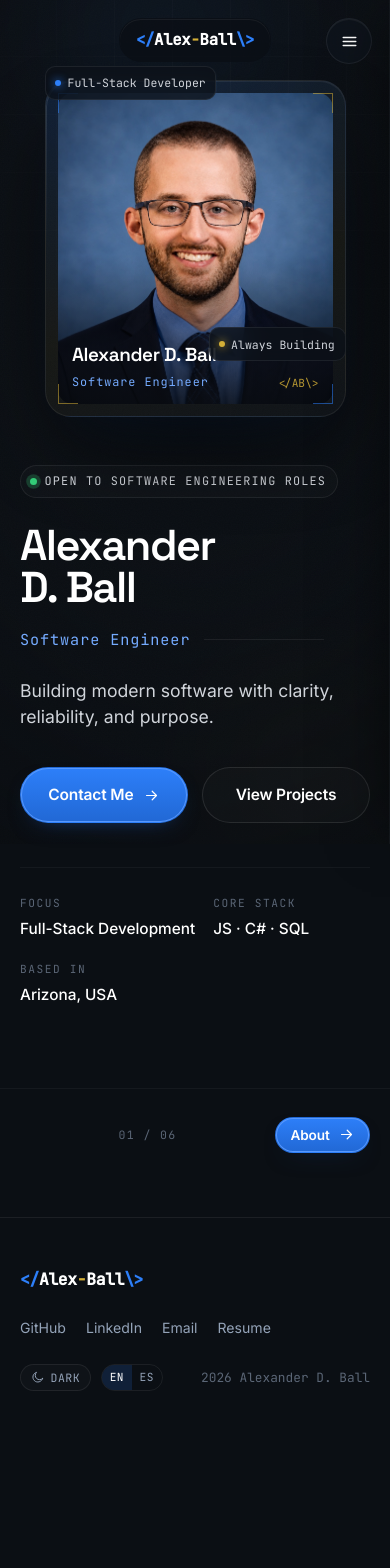
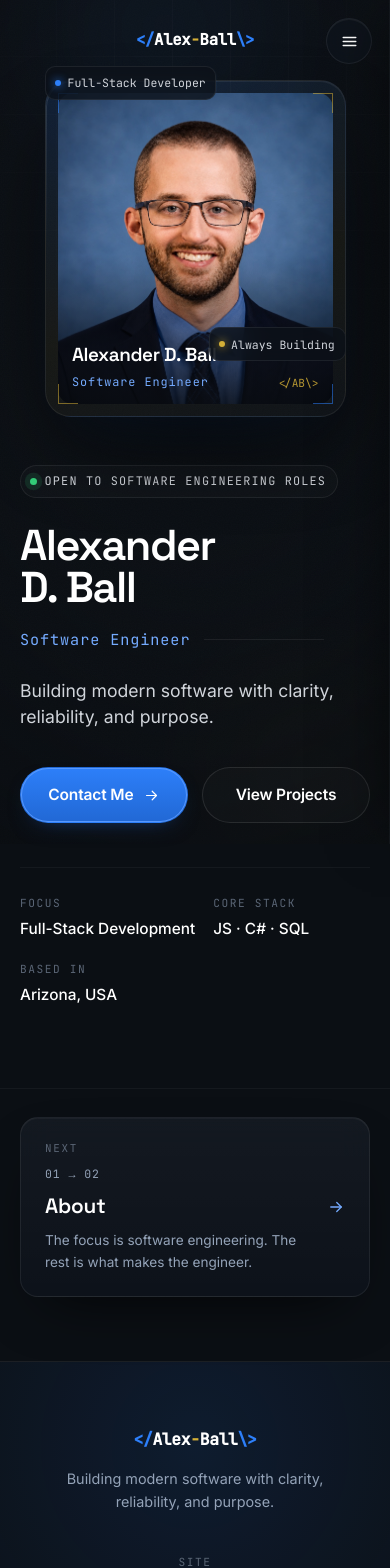
Before and after one commit to AlexBall03/Portfolio, a React (Vite) app: page / in a window 390 px wide. Shown: the top 1568 px of the page. Before the commit the page ends 1431 px from the top, so only its background shows below. Built offline with nearby package versions, Linux system fonts and the light colour scheme.

Commit message:
Fix UI design issues and added React Router

```diff
--- a/package.json
+++ b/package.json
@@ -12,7 +12,8 @@
     "@vercel/analytics": "^2.0.1",
     "@vercel/speed-insights": "^2.0.0",
     "react": "^18.3.1",
-    "react-dom": "^18.3.1"
+    "react-dom": "^18.3.1",
+    "react-router-dom": "^7.18.2"
   },
   "devDependencies": {
     "@vitejs/plugin-react": "^4.3.1",
--- a/src/App.jsx
+++ b/src/App.jsx
@@ -1,7 +1,9 @@
 import { useMemo, useEffect } from 'react';
+import { BrowserRouter, Routes, Route, Navigate } from 'react-router-dom';
 import { Analytics } from '@vercel/analytics/react';
 import { SpeedInsights } from '@vercel/speed-insights/react';
 import { AppProvider, useApp } from './context/AppContext';
+import { SCREEN_IDS, idToPath } from './data/screens';
 import Background from './components/Background';
 import Nav from './components/Nav';
 import Footer from './components/Footer';
@@ -19,20 +21,17 @@ import Contact from './components/sections/Contact';
 function AboutScreen()    { return <><Snapshot /><About /><Stack /></>; }
 function ProjectsScreen() { return <><Projects /><GitHub /></>; }
 
+const COMPONENTS = {
+  home: Hero, about: AboutScreen, projects: ProjectsScreen,
+  experience: Experience, resume: Resume, contact: Contact,
+};
+
 function AppInner() {
-  const { strings, screen } = useApp();
+  const { strings } = useApp();
 
-  const SCREENS = useMemo(() => [
-    { id: 'home',       label: strings.nav.home,       Comp: Hero           },
-    { id: 'about',      label: strings.nav.about,      Comp: AboutScreen    },
-    { id: 'projects',   label: strings.nav.projects,   Comp: ProjectsScreen },
-    { id: 'experience', label: strings.nav.experience, Comp: Experience     },
-    { id: 'resume',     label: strings.nav.resume,     Comp: Resume         },
-    { id: 'contact',    label: strings.nav.contact,    Comp: Contact        },
-  ], [strings]);
-
-  const index = SCREENS.findIndex((s) => s.id === screen);
-  const { Comp: Current } = SCREENS[index];
+  const SCREENS = useMemo(() => SCREEN_IDS.map((id) => ({
+    id, label: strings.nav[id], path: idToPath(id), Comp: COMPONENTS[id],
+  })), [strings]);
 
   useEffect(() => {
     let id1, id2;
@@ -49,22 +48,33 @@ function AppInner() {
       <Background />
       <Nav screens={SCREENS} />
       <main>
-        <div key={screen} className="screen" data-screen-label={SCREENS[index].label}>
-          <Current />
-          <Pager index={index} screens={SCREENS} />
+        <Routes>
+          {SCREENS.map((s, i) => (
+            <Route key={s.id} path={s.path} element={
+              <div className="screen" data-screen-label={s.label}>
+                <div className="screen-body">
+                  <s.Comp />
                 </div>
+                <Pager index={i} screens={SCREENS} />
+              </div>
+            } />
+          ))}
+          <Route path="*" element={<Navigate to="/" replace />} />
+        </Routes>
       </main>
-      <Footer />
+      <Footer screens={SCREENS} />
     </>
   );
 }
 
 export default function App() {
   return (
+    <BrowserRouter>
       <AppProvider>
         <AppInner />
         <Analytics />
         <SpeedInsights />
       </AppProvider>
+    </BrowserRouter>
   );
 }
--- a/src/components/Footer.jsx
+++ b/src/components/Footer.jsx
@@ -1,33 +1,52 @@
+import { Link } from 'react-router-dom';
 import { useApp } from '../context/AppContext';
 import Icon from '../ui/Icon';
 
-export default function Footer() {
-  const { data, strings, locale, setLocale, theme, setTheme, LOCALES } = useApp();
+export default function Footer({ screens }) {
+  const { data, strings, locale, setLocale, theme, setTheme, LOCALES, screen } = useApp();
   const D = data.identity;
   const T = strings.footer;
 
   const links = [
-    { label: T.github,   href: D.github },
-    { label: T.linkedin, href: D.linkedin },
-    { label: T.email,    href: `mailto:${D.email}` },
-    { label: T.resume,   href: D.resume },
+    { key: 'github',   label: T.github,   href: D.github,            icon: 'github' },
+    { key: 'linkedin', label: T.linkedin, href: D.linkedin,           icon: 'linkedin' },
+    { key: 'email',    label: T.email,    href: `mailto:${D.email}`, icon: 'mail' },
+    { key: 'resume',   label: T.resume,   href: D.resume,            icon: 'download' },
   ];
 
   return (
     <footer className="footer">
       <div className="wrap footer-inner">
+        <div className="f-col f-col-brand">
           <div className="f-logo">
             <span className="bk">&lt;/</span>Alex<span className="dash">-</span>Ball<span className="bk">\&gt;</span>
           </div>
+          <p className="f-statement">{D.statement}</p>
+        </div>
+
+        <nav className="f-col f-col-nav" aria-label={T.siteLabel}>
+          <span className="f-col-title mono">{T.siteLabel}</span>
+          {screens.map((s) => (
+            <Link key={s.id} to={s.path} className={screen === s.id ? 'active' : ''}>
+              {s.label}
+            </Link>
+          ))}
+        </nav>
+
+        <div className="f-col f-col-connect">
+          <span className="f-col-title mono">{T.connectLabel}</span>
           <div className="f-links">
             {links.map((l) => (
-            <a key={l.label} href={l.href}
+              <a key={l.key} href={l.href}
                  target={l.href.startsWith('http') ? '_blank' : undefined}
                  rel="noreferrer">
-              {l.label}
+                <Icon name={l.icon} /> <span>{l.label}</span>
               </a>
             ))}
           </div>
+        </div>
+
+        <div className="f-col f-col-prefs">
           <div className="f-prefs">
             <button className="pref-toggle" aria-label={strings.toggles.theme}
                     onClick={() => setTheme(theme === 'dark' ? 'light' : 'dark')}>
@@ -42,7 +61,12 @@ export default function Footer() {
               ))}
             </div>
           </div>
+        </div>
+      </div>
+
+      <div className="wrap footer-bottom">
         <div className="f-copy">{new Date().getFullYear()} Alexander D. Ball</div>
+        <div className="f-stack mono">React · Vite · Vercel</div>
       </div>
     </footer>
   );
--- a/src/components/Hero.jsx
+++ b/src/components/Hero.jsx
@@ -1,13 +1,12 @@
+import { Link } from 'react-router-dom';
 import { useApp } from '../context/AppContext';
 import Reveal from '../ui/Reveal';
 import Icon from '../ui/Icon';
 
 export default function Hero() {
-  const { data, strings, goToScreen } = useApp();
+  const { data, strings } = useApp();
   const D = data.identity;
   const T = strings.hero;
-
-  const goTo = (id) => (e) => { e.preventDefault(); goToScreen(id); };
 
   return (
     <section id="home" className="hero band">
@@ -41,9 +40,9 @@ export default function Hero() {
                 <a href={`mailto:${D.email}`} className="btn btn-primary">
                   {T.cta_contact} <Icon name="arrowRight" />
                 </a>
-                <a href="#projects" className="btn btn-ghost" onClick={goTo('projects')}>
+                <Link to="/projects" className="btn btn-ghost">
                   {T.cta_projects}
-                </a>
+                </Link>
               </div>
             </Reveal>
 
--- a/src/components/Nav.jsx
+++ b/src/components/Nav.jsx
@@ -1,4 +1,5 @@
 import { useState, useEffect } from 'react';
+import { Link } from 'react-router-dom';
 import { useApp } from '../context/AppContext';
 import Icon from '../ui/Icon';
 
@@ -8,32 +9,45 @@ const MOBILE_ICONS = {
 };
 
 export default function Nav({ screens }) {
-  const { screen, goToScreen } = useApp();
+  const { screen } = useApp();
   const [menuOpen, setMenuOpen] = useState(false);
+  const [scrolled, setScrolled] = useState(false);
 
   useEffect(() => {
     document.body.style.overflow = menuOpen ? 'hidden' : '';
   }, [menuOpen]);
 
-  const go = (e, id) => {
-    e.preventDefault();
-    setMenuOpen(false);
-    goToScreen(id);
-  };
+  useEffect(() => {
+    let raf = 0;
+    const THRESHOLD = 24;
+    const update = () => {
+      raf = 0;
+      setScrolled(window.scrollY > THRESHOLD);
+    };
+    const onScroll = () => { if (!raf) raf = requestAnimationFrame(update); };
+    window.addEventListener('scroll', onScroll, { passive: true });
+    update();
+    return () => {
+      window.removeEventListener('scroll', onScroll);
+      if (raf) cancelAnimationFrame(raf);
+    };
+  }, []);
+
+  const closeMenu = () => setMenuOpen(false);
 
   return (
     <>
-      <nav className="nav scrolled">
+      <nav className={`nav ${scrolled ? 'scrolled' : ''}`}>
         <div className="nav-inner">
-          <a href="#home" className="nav-logo" onClick={(e) => go(e, 'home')}>
+          <Link to="/" className="nav-logo" onClick={closeMenu}>
             <span className="bk">&lt;/</span>Alex<span className="dash">-</span>Ball<span className="bk">\&gt;</span>
-          </a>
+          </Link>
           <div className="nav-links">
             {screens.map((n) => (
-              <a key={n.id} href={`#${n.id}`} className={screen === n.id ? 'active' : ''}
-                 onClick={(e) => go(e, n.id)}>
+              <Link key={n.id} to={n.path} className={screen === n.id ? 'active' : ''}
+                 onClick={closeMenu}>
                 {n.label}
-              </a>
+              </Link>
             ))}
           </div>
         </div>
@@ -45,25 +59,25 @@ export default function Nav({ screens }) {
         </button>
       )}
 
-      <div className={`mobile-scrim ${menuOpen ? 'open' : ''}`} onClick={() => setMenuOpen(false)} />
+      <div className={`mobile-scrim ${menuOpen ? 'open' : ''}`} onClick={closeMenu} />
       <div className={`mobile-drawer ${menuOpen ? 'open' : ''}`}>
         <div className="mobile-drawer-head">
           <span className="nav-logo" style={{ padding: 0, margin: 0, border: 0 }}>
             <span className="bk">&lt;/</span>Alex<span className="dash">-</span>Ball<span className="bk">\&gt;</span>
           </span>
-          <button className="drawer-close" aria-label="Close" onClick={() => setMenuOpen(false)}>
+          <button className="drawer-close" aria-label="Close" onClick={closeMenu}>
             <Icon name="x" />
           </button>
         </div>
         <div className="mobile-drawer-links">
           {screens.map((n, i) => (
-            <a key={n.id} href={`#${n.id}`}
+            <Link key={n.id} to={n.path}
                className={`d-link ${screen === n.id ? 'active' : ''}`}
-               onClick={(e) => go(e, n.id)}>
+               onClick={closeMenu}>
               <span className="d-ic"><Icon name={MOBILE_ICONS[n.id]} /></span>
               <span className="d-label">{n.label}</span>
               <span className="d-n">{String(i + 1).padStart(2, '0')}</span>
-            </a>
+            </Link>
           ))}
         </div>
       </div>
--- a/src/components/Pager.jsx
+++ b/src/components/Pager.jsx
@@ -1,26 +1,40 @@
+import { Link } from 'react-router-dom';
 import { useApp } from '../context/AppContext';
 import Icon from '../ui/Icon';
 
+function PagerPanel({ dir, current, target, strings }) {
+  const isPrev = dir === 'prev';
+  const desc = strings.pager?.descriptions?.[target.id];
+
+  return (
+    <Link
+      to={target.path}
+      className={`pager-panel pager-panel--${dir}`}
+    >
+      <div className="pager-panel-body">
+        <span className="pager-tag mono">{isPrev ? 'PREV' : 'NEXT'}</span>
+        <span className="pager-idx mono">
+          {String(current + 1).padStart(2, '0')} → {String(target.index + 1).padStart(2, '0')}
+        </span>
+        <span className="pager-title">{target.label}</span>
+        {desc && <span className="pager-desc">{desc}</span>}
+      </div>
+      <Icon name="arrowRight" className="pager-arrow" />
+    </Link>
+  );
+}
+
 export default function Pager({ index, screens }) {
-  const { goToScreen } = useApp();
-  const prev = screens[index - 1];
-  const next = screens[index + 1];
+  const { strings } = useApp();
+  const prev = screens[index - 1] ? { ...screens[index - 1], index: index - 1 } : null;
+  const next = screens[index + 1] ? { ...screens[index + 1], index: index + 1 } : null;
+  const single = !prev || !next;
+
   return (
     <div className="band pager-band">
-      <div className="wrap pager-row">
-        {prev ? (
-          <button className="btn btn-ghost btn-sm" onClick={() => goToScreen(prev.id)}>
-            <Icon name="arrowRight" style={{ transform: 'rotate(180deg)' }} /> {prev.label}
-          </button>
-        ) : <span />}
-        <span className="pager-count mono">
-          {String(index + 1).padStart(2, '0')} / {String(screens.length).padStart(2, '0')}
-        </span>
-        {next ? (
-          <button className="btn btn-primary btn-sm" onClick={() => goToScreen(next.id)}>
-            {next.label} <Icon name="arrowRight" />
-          </button>
-        ) : <span />}
+      <div className={`wrap pager-grid ${single ? 'pager-single' : ''}`}>
+        {prev && <PagerPanel dir="prev" current={index} target={prev} strings={strings} />}
+        {next && <PagerPanel dir="next" current={index} target={next} strings={strings} />}
       </div>
     </div>
   );
--- a/src/context/AppContext.jsx
+++ b/src/context/AppContext.jsx
@@ -1,16 +1,26 @@
-import { createContext, useContext, useState, useEffect, useCallback } from 'react';
+import { createContext, useContext, useState, useEffect } from 'react';
+import { useLocation } from 'react-router-dom';
 import { DATA_ALL } from '../data/siteData';
 import { STR, LOCALES } from '../data/siteStrings';
+import { SCREEN_IDS } from '../data/screens';
 
 const AppContext = createContext(null);
 
 const ACCENT = '#2D7FF9';
 const GLOW   = 0.5;
 
+function pathToId(pathname) {
+  const id = pathname.replace(/^\/+|\/+$/g, '');
+  return id && SCREEN_IDS.includes(id) ? id : 'home';
+}
+
 export function AppProvider({ children }) {
   const [locale, setLocale] = useState(() => localStorage.getItem('site-locale') || 'en');
   const [theme,  setTheme]  = useState(() => localStorage.getItem('site-theme')  || 'dark');
-  const [screen, setScreen] = useState('home');
+  const location = useLocation();
+  const screen = pathToId(location.pathname);
+  const data = DATA_ALL[locale];
+  const strings = STR[locale];
 
   useEffect(() => {
     document.documentElement.lang = locale;
@@ -27,18 +37,22 @@ export function AppProvider({ children }) {
     document.documentElement.style.setProperty('--glow',   String(GLOW));
   }, []);
 
-  const goToScreen = useCallback((id) => {
-    setScreen(id);
+  useEffect(() => {
     window.scrollTo(0, 0);
-  }, []);
+  }, [location.pathname]);
+
+  useEffect(() => {
+    document.title = screen === 'home'
+      ? `${data.identity.name} — ${data.identity.title}`
+      : `${strings.nav[screen]} — ${data.identity.name}`;
+  }, [screen, data, strings]);
 
   return (
     <AppContext.Provider value={{
       locale, setLocale,
       theme,  setTheme,
-      screen, goToScreen,
-      data:    DATA_ALL[locale],
-      strings: STR[locale],
+      screen,
+      data, strings,
       LOCALES,
     }}>
       {children}
--- /dev/null
+++ b/src/data/screens.js
@@ -0,0 +1,2 @@
+export const SCREEN_IDS = ['home', 'about', 'projects', 'experience', 'resume', 'contact'];
+export const idToPath = (id) => (id === 'home' ? '/' : `/${id}`);
--- a/src/data/siteStrings.js
+++ b/src/data/siteStrings.js
@@ -43,8 +43,18 @@ export const STR = {
       sent_body: "— just hit send and it'll land in my inbox. I'll get back to you quickly.", send_another: 'Send another',
       opens_client: 'Opens your email client · or write me directly at',
     },
-    footer:  { github: 'GitHub', linkedin: 'LinkedIn', email: 'Email', resume: 'Resume' },
+    footer:  { github: 'GitHub', linkedin: 'LinkedIn', email: 'Email', resume: 'Resume', siteLabel: 'Site', connectLabel: 'Connect' },
     toggles: { theme: 'Theme', light: 'Light', dark: 'Dark', lang: 'Language' },
+    pager: {
+      descriptions: {
+        home: 'Building modern software with clarity, reliability, and purpose.',
+        about: 'The focus is software engineering. The rest is what makes the engineer.',
+        projects: 'Selected work that shows how I think, build, and ship.',
+        experience: 'Two parallel paths — professional experience and academic foundation.',
+        resume: 'Read it here or take it with you.',
+        contact: "I'm actively looking for software engineering roles where I can contribute, learn, and grow.",
+      },
+    },
   },
 
   es: {
@@ -88,7 +98,17 @@ export const STR = {
       sent_body: '— solo presiona enviar y llegará a mi bandeja. Te responderé pronto.', send_another: 'Enviar otro',
       opens_client: 'Abre tu cliente de correo · o escríbeme directamente a',
     },
-    footer:  { github: 'GitHub', linkedin: 'LinkedIn', email: 'Correo', resume: 'Currículum' },
+    footer:  { github: 'GitHub', linkedin: 'LinkedIn', email: 'Correo', resume: 'Currículum', siteLabel: 'Sitio', connectLabel: 'Conecta' },
     toggles: { theme: 'Tema', light: 'Claro', dark: 'Oscuro', lang: 'Idioma' },
+    pager: {
+      descriptions: {
+        home: 'Construyendo software moderno con claridad, confiabilidad y propósito.',
+        about: 'El enfoque es la ingeniería de software. El resto es lo que forma al ingeniero.',
+        projects: 'Trabajo seleccionado que muestra cómo pienso, construyo y entrego.',
+        experience: 'Dos caminos paralelos — experiencia profesional y formación académica.',
+        resume: 'Léelo aquí o llévalo contigo.',
+        contact: 'Estoy buscando activamente roles de ingeniería de software donde pueda contribuir, aprender y crecer.',
+      },
+    },
   },
 };
--- a/src/styles/layout.css
+++ b/src/styles/layout.css
@@ -9,11 +9,12 @@
   pointer-events: none;
   transition: top .4s var(--ease);
 }
+.nav.scrolled { top: 10px; }
 .nav-inner {
   pointer-events: auto;
   display: flex; align-items: center; gap: 8px;
   padding: 8px 8px 8px 18px;
-  border-radius: 999px;
+  border-radius: 16px;
   background: rgba(11, 15, 21, 0.55);
   border: 1px solid var(--line);
   -webkit-backdrop-filter: blur(20px) saturate(160%);
@@ -43,25 +44,69 @@
   font-size: 0.88rem; font-weight: 480;
   color: var(--muted);
   padding: 0.55em 0.85em;
-  border-radius: 999px;
+  border-radius: 10px;
   transition: color .25s var(--ease), background .25s var(--ease);
 }
 .nav-links a:hover { color: var(--white); background: rgba(255,255,255,0.04); }
+.nav-links a:focus-visible {
+  outline: none;
+  color: var(--white);
+  background: rgba(255,255,255,0.04);
+  box-shadow: 0 0 0 2px color-mix(in oklab, var(--accent), transparent 40%);
+}
 .nav-links a.active { color: var(--white); }
 .nav-links a.active::after {
   content: ""; position: absolute; left: 50%; bottom: 5px;
   width: 4px; height: 4px; border-radius: 50%;
-  background: var(--gold); transform: translateX(-50%);
-  box-shadow: 0 0 8px var(--gold);
+  background: var(--accent); transform: translateX(-50%);
+  box-shadow: 0 0 8px var(--accent);
 }
 
-.screen { animation: screenIn .5s var(--ease-out); }
+.screen {
+  display: flex; flex-direction: column; flex: 1 0 auto;
+  animation: screenIn .5s var(--ease-out);
+}
+.screen-body { flex: 1 0 auto; }
 @keyframes screenIn { from { opacity: 0; transform: translateY(16px); } to { opacity: 1; transform: translateY(0); } }
 .reduce-motion .screen { animation: none; }
 
 .pager-band { padding-top: 0; padding-bottom: 64px; }
-.pager-row { display: flex; align-items: center; justify-content: space-between; gap: 16px; padding-top: 28px; border-top: 1px solid var(--line-soft); }
-.pager-count { font-size: 0.72rem; letter-spacing: 0.12em; color: var(--faint); }
+.pager-grid {
+  display: grid; grid-template-columns: 1fr 1fr; gap: 16px; align-items: stretch;
+  padding-top: 28px; border-top: 1px solid var(--line-soft);
+}
+.pager-grid.pager-single { grid-template-columns: 1fr; }
+
+.pager-panel {
+  position: relative; display: flex; align-items: center; justify-content: space-between; gap: 16px;
+  text-align: left; cursor: pointer;
+  height: 100%;
+  padding: 22px 24px;
+  background: linear-gradient(180deg, rgba(255,255,255,0.028), rgba(255,255,255,0)), var(--glass);
+  border: 1px solid var(--line);
+  border-radius: var(--radius);
+  -webkit-backdrop-filter: blur(16px) saturate(140%);
+  backdrop-filter: blur(16px) saturate(140%);
+  box-shadow: var(--shadow-card);
+  transition: border-color .25s var(--ease), box-shadow .25s var(--ease);
+}
+.pager-panel--prev { flex-direction: row-reverse; text-align: right; }
+.pager-panel:hover, .pager-panel:focus-visible {
+  border-color: color-mix(in oklab, var(--accent), var(--line) 40%);
+  box-shadow: var(--shadow-card), 0 0 0 1px color-mix(in oklab, var(--accent), transparent 70%),
+              0 20px 50px -30px color-mix(in oklab, var(--accent), transparent 55%);
+  outline: none;
+}
+.pager-panel-body { display: flex; flex-direction: column; gap: 6px; min-width: 0; }
+.pager-tag { font-size: 0.68rem; letter-spacing: 0.16em; text-transform: uppercase; color: var(--faint); }
+.pager-idx { font-size: 0.72rem; letter-spacing: 0.08em; color: var(--muted); }
+.pager-title { font-family: var(--font-display); font-size: 1.3rem; font-weight: 600; color: var(--white); letter-spacing: -0.01em; }
+.pager-desc { font-size: 0.85rem; color: var(--muted); max-width: 46ch; }
+.pager-panel--prev .pager-desc { margin-left: auto; }
+.pager-panel .pager-arrow { flex-shrink: 0; width: 18px; height: 18px; color: var(--accent-300); transition: transform .25s var(--ease); }
+.pager-panel--next:hover .pager-arrow, .pager-panel--next:focus-visible .pager-arrow { transform: translateX(3px); }
+.pager-panel--prev .pager-arrow { transform: rotate(180deg); }
+.pager-panel--prev:hover .pager-arrow, .pager-panel--prev:focus-visible .pager-arrow { transform: rotate(180deg) translateX(3px); }
 
 .nav-burger {
   display: none; pointer-events: auto;
@@ -129,8 +174,6 @@
 /* ---------- Hero ---------- */
 .hero {
   position: relative;
-  min-height: 100svh;
-  display: flex; align-items: center;
   padding-top: 132px; padding-bottom: 80px;
 }
 .hero-grid {
@@ -527,18 +570,43 @@ body.anim-ready .metric .ring.in .ring-fg { stroke-dashoffset: var(--off, 0); }
 .form-success .ok-ic svg { width: 28px; height: 28px; }
 
 /* ---------- Footer ---------- */
-.footer { position: relative; z-index: 1; border-top: 1px solid var(--line); padding: 48px 0 40px; }
-.footer-inner { display: flex; align-items: center; justify-content: space-between; gap: 24px; flex-wrap: wrap; }
+.footer {
+  position: relative; z-index: 1; overflow: hidden;
+  border-top: 1px solid var(--line);
+  padding: 64px 0 32px;
+}
+.footer::before {
+  content: ""; position: absolute; z-index: -1;
+  top: -20%; left: 50%; width: 900px; height: 500px; transform: translateX(-50%);
+  background: radial-gradient(circle, color-mix(in oklab, var(--accent), transparent 88%), transparent 70%);
+  pointer-events: none;
+}
+.footer-inner {
+  display: grid; grid-template-columns: 1.3fr 1fr 1fr 1fr; gap: 40px;
+  padding-bottom: 40px; margin-bottom: 28px; border-bottom: 1px solid var(--line-soft);
+}
+.f-col { display: flex; flex-direction: column; gap: 14px; min-width: 0; }
+.f-col-title { font-size: 0.7rem; letter-spacing: 0.14em; text-transform: uppercase; color: var(--faint); }
 .footer .f-logo {
   font-family: var(--font-mono); font-size: 1.02rem; font-weight: 700; letter-spacing: -0.02em;
   color: var(--white);
 }
 .footer .f-logo .bk { color: var(--accent); }
 .footer .f-logo .dash { color: var(--gold); }
-.footer .f-links { display: flex; gap: 20px; flex-wrap: wrap; }
-.footer .f-links a { color: var(--muted); font-size: 0.88rem; transition: color .25s; }
-.footer .f-links a:hover { color: var(--white); }
+.f-statement { color: var(--muted); font-size: 0.9rem; line-height: 1.6; max-width: 34ch; }
+.f-col-nav { display: flex; flex-direction: column; gap: 10px; }
+.f-col-nav a, .footer .f-links a { color: var(--muted); font-size: 0.88rem; transition: color .25s var(--ease); }
+.f-col-nav a:hover, .f-col-nav a.active, .footer .f-links a:hover { color: var(--white); }
+.f-col-nav a:focus-visible, .footer .f-links a:focus-visible {
+  outline: none; color: var(--white); text-decoration: underline; text-underline-offset: 3px;
+}
+.footer .f-links { display: flex; flex-direction: column; gap: 10px; }
+.footer .f-links a { display: inline-flex; align-items: center; gap: 10px; }
+.footer .f-links a svg { width: 15px; height: 15px; color: var(--accent-300); flex-shrink: 0; }
+.f-col-prefs { align-items: flex-start; }
+.footer-bottom { display: flex; align-items: center; justify-content: space-between; gap: 16px; flex-wrap: wrap; }
 .footer .f-copy { color: var(--faint); font-size: 0.8rem; font-family: var(--font-mono); }
+.f-stack { color: var(--faint); font-size: 0.76rem; letter-spacing: 0.02em; }
 
 /* ============================================================
    Responsive
@@ -566,6 +634,9 @@ body.anim-ready .metric .ring.in .ring-fg { stroke-dashoffset: var(--off, 0); }
   .contact-grid { grid-template-columns: 1fr; }
   .archive-row { grid-template-columns: 36px 1fr auto; }
   .archive-row .ar-desc { display: none; }
+  .pager-grid { grid-template-columns: 1fr; }
+  .footer-inner { grid-template-columns: 1fr 1fr; }
+  .f-col-brand { grid-column: 1 / -1; }
 }
 @media (max-width: 540px) {
   body { font-size: 16px; }
@@ -576,4 +647,8 @@ body.anim-ready .metric .ring.in .ring-fg { stroke-dashoffset: var(--off, 0); }
   .gh-contrib { grid-template-columns: repeat(20, 1fr); }
   .hero-cta { width: 100%; }
   .hero-cta .btn { flex: 1; justify-content: center; }
+  .footer-inner { grid-template-columns: 1fr; text-align: center; }
+  .f-col { align-items: center; }
+  .footer .f-links a { justify-content: center; }
+  .footer-bottom { flex-direction: column; text-align: center; }
 }
--- a/src/styles/styles.css
+++ b/src/styles/styles.css
@@ -397,8 +397,9 @@ section.band {
 body.anim-ready .reveal {
   opacity: 0;
   transform: translateY(22px);
-  transition: opacity .8s var(--ease-out), transform .8s var(--ease-out);
-  transition-delay: var(--d, 0ms);
+  transition: opacity .8s var(--ease-out), transform .8s var(--ease-out),
+              border-color .4s var(--ease), box-shadow .5s var(--ease-out), background .4s var(--ease);
+  transition-delay: var(--d, 0ms), var(--d, 0ms), 0s, 0s, 0s;
   will-change: opacity, transform;
 }
 body.anim-ready .reveal.in { opacity: 1; transform: none; }
@@ -413,7 +414,8 @@ body.anim-ready .reveal.in { opacity: 1; transform: none; }
   position: fixed; inset: 0; z-index: 0; pointer-events: none;
   overflow: hidden;
 }
-main { position: relative; z-index: 1; }
+#root { min-height: 100svh; display: flex; flex-direction: column; }
+main { position: relative; z-index: 1; flex: 1 0 auto; display: flex; flex-direction: column; }
 
 /* utility */
 .stack { display: flex; flex-direction: column; }
```
Also changed, not shown: vercel.json (added), 1 other file (tests, documents, lock files or other folders). Lines whose indentation alone changed are shown as unchanged.
